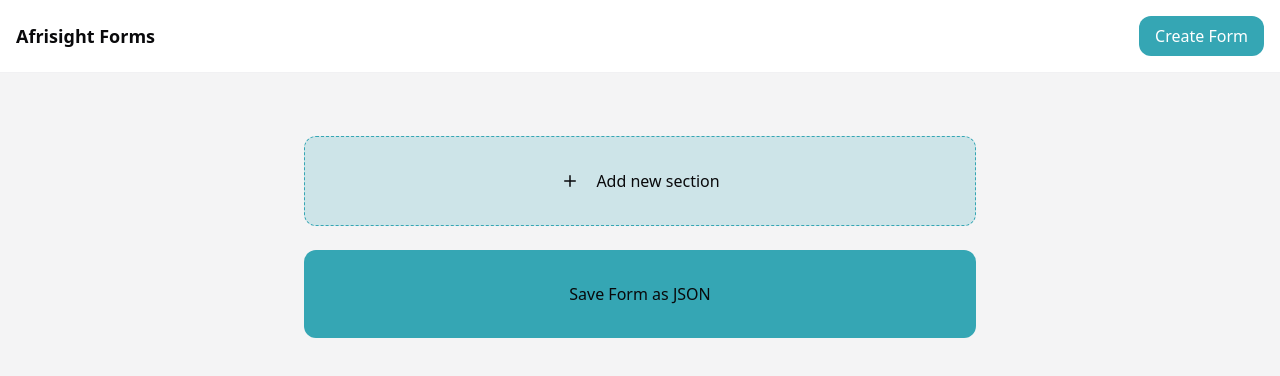
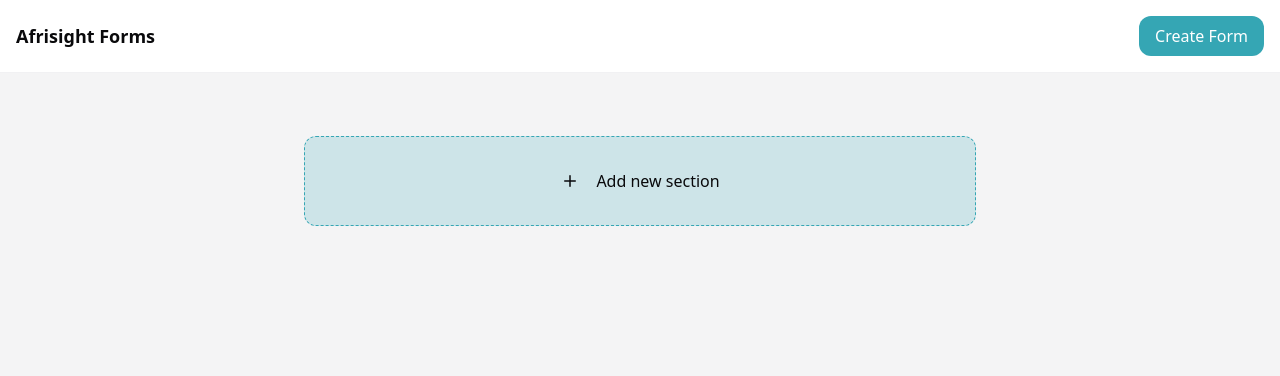
Before and after one commit to tatendabakozw/afrisight-forms, a Next.js app: page / in a window 1280 px wide. Shown: the top 376 px of the page. Built offline with nearby package versions, Linux system fonts and the light colour scheme.

Commit message:
fix: form order on drop

```diff
--- a/src/components/navigation/Navbar.tsx
+++ b/src/components/navigation/Navbar.tsx
@@ -1,21 +1,25 @@
 import { useForm } from "@/context/FormContext";
-import React, { useState } from "react";
+import React from "react";
 
 type Props = {};
 
 function Navbar({}: Props) {
-  const { sections, addSection, updateSection, deleteSection, saveFormAsJSON } =
-    useForm();
+  const { saveFormAsJSON } = useForm();
 
-  console.log("sections in navbar: ", sections);
+  const saveItem = () => {
+    saveFormAsJSON();
+  };
   return (
     <div className="flex flex-col items-center py-4 border-b fixed z-50 top-0 w-full bg-white border-zinc-200/50">
       <div className="flex flex-row items-center max-w-7xl justify-between w-full mx-auto px-4">
         <p className="text-lg font-semibold text-zinc-950">Afrisight Forms</p>
         <div className="md:flex hidden space-x-4 flex-row items-center"></div>
-        <div className="flex bg-brand-original text-white px-4 p-2 rounded-xl">
+        <button
+          onClick={saveItem}
+          className="flex bg-brand-original text-white px-4 p-2 rounded-xl"
+        >
           Create Form
-        </div>
+        </button>
       </div>
     </div>
   );
--- a/src/pages/index.tsx
+++ b/src/pages/index.tsx
@@ -126,12 +126,6 @@
             <PlusIcon height={20} width={20} />
             <p>Add new section</p>
           </button>
-          <button
-            onClick={saveFormAsJSON}
-            className="bg-brand-original w-full items-center content-center justify-center flex flex-row space-x-4 p-8 rounded-xl mt-4"
-          >
-            <p>Save Form as JSON</p>
-          </button>
         </div>
       </div>
     </GeneralLayout>
```
